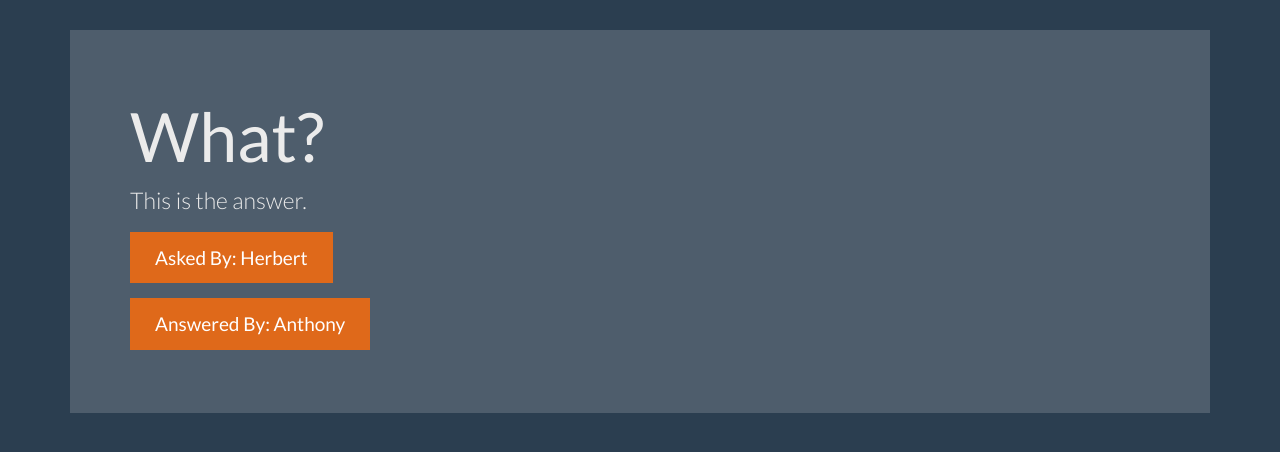
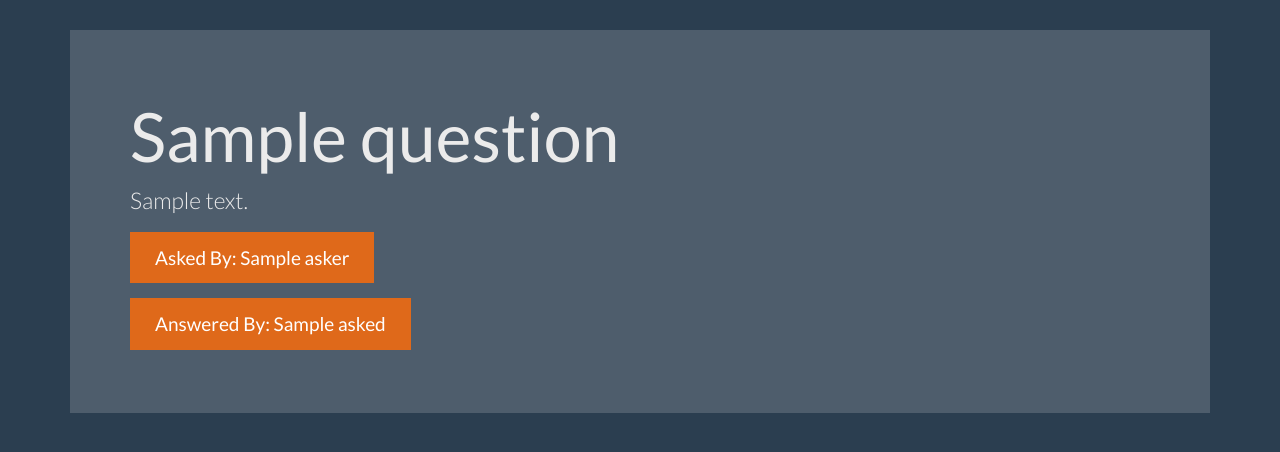
Before and after one commit to AbdElrahmanKhalid0/Q-A-blog, a Flask app: template templates/question.html in a window 1280 px wide. Shown: the part 40-492 px from the top of the page. Run offline with Flask 2, Linux system fonts and the light colour scheme; the template is opened without the code that fills it: most values are stand-ins (such as "Sample title", 1, 10 or a date in 2020); some libraries are stand-ins or nearby versions.

Commit message:
added the question page and the navigation to it

```diff
--- a/application.py
+++ b/application.py
@@ -4,7 +4,7 @@ from utils import get_db, get_db_cursor, dictionarizeData
 from datetime import datetime
 import os
 
-DATE_FORMAT = '%Y-%m-%d, %H:%M:%S'
+DATE_FORMAT = '%Y-%m-%d'
 app = Flask(__name__)
 app.config["SECRET_KEY"] = os.environ.get("SECRET_KEY")
 
@@ -94,9 +94,24 @@ def login():
 
     return render_template("login.html", title="Login")
 
-@app.route("/question")
-def question():
-    return render_template("question.html", title="Question")
+@app.route("/question/<int:id>")
+def question(id):
+    cursor = get_db_cursor()
+    cursor.execute("SELECT questions.body as question, answers.body as answer,\
+                    questions.asker_username as asker, questions.asked_username as asked,\
+                    questions.status as status FROM questions JOIN answers\
+                    ON questions.id = answers.question_id WHERE questions.id = %s",(id,))
+    question = cursor.fetchone()
+    if question:
+        question = dictionarizeData(question, cursor.description, True)
+        if question["status"] == "answered":
+            return render_template("question.html", title="Question", question=question)
+        else:
+            flash("This question hasn't been answerd yet, soon it will be!", "info")
+            return redirect(url_for("home"))
+
+    flash("There is no question in here!!", "info")
+    return redirect(url_for("home"))
 
 @app.route("/register", methods=['POST','GET'])
 def register():
--- a/templates/home.html
+++ b/templates/home.html
@@ -8,7 +8,7 @@
     <div class="col-lg-12">
       <div class="list-group">
         {% for quest in questions %}
-          <a href="#" class="list-group-item">
+          <a href="{{ url_for('question', id=quest.id) }}" class="list-group-item">
             <h2 class="list-group-item-heading">{{ quest.body if quest.body.endswith('?') else quest.body + ' ?'}}</h2>
             <p class="list-group-item-text">Asked by: {{ quest.asker_username }}</p>
             <p class="list-group-item-text">Answered by: {{ quest.asked_username }}</p>
--- a/templates/question.html
+++ b/templates/question.html
@@ -2,9 +2,9 @@
 {% block title %}Question{% endblock %}
 {% block content %}
       <div class="jumbotron">
-        <h1>What?</h1>
-        <p>This is the answer.</p>
-        <p><a class="btn btn-primary btn-lg">Asked By: Herbert</a></p>
-        <p><a class="btn btn-primary btn-lg">Answered By: Anthony</a></p>
+        <h1>{{ question.question }}</h1>
+        <p>{{ question.answer }}</p>
+        <p><a class="btn btn-primary btn-lg">Asked By: {{ question.asker }}</a></p>
+        <p><a class="btn btn-primary btn-lg">Answered By: {{ question.asked }}</a></p>
       </div>
 {% endblock %}
```
